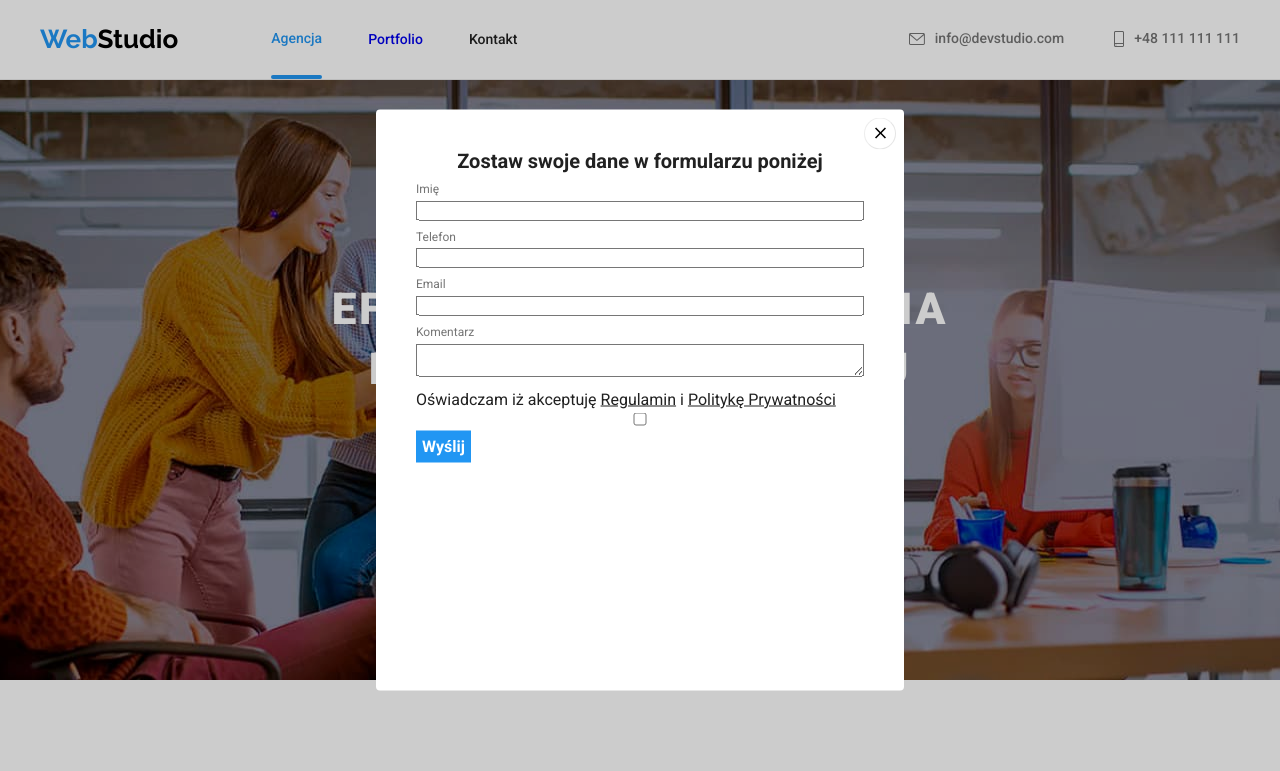
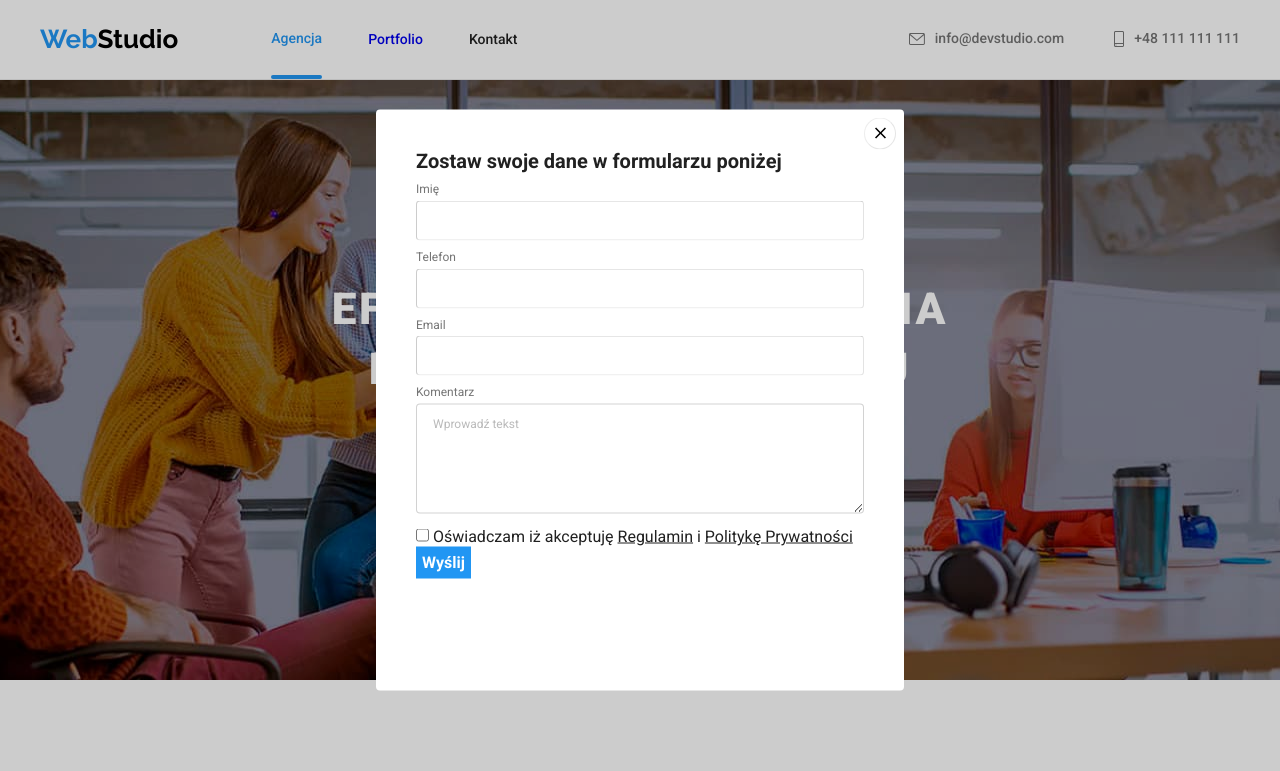
Before and after one commit to ASekretarski/goit-markup-hw-06, a plain HTML site: page index.html in a window 1280 px wide. Both pictures are taken after a click on the button "Zamów usługę". Shown: the top 771 px of the page. Drawn offline with nearby package versions, Linux system fonts and the light colour scheme.

Commit message:
request-form inputs styled

```diff
--- a/css/styles.css
+++ b/css/styles.css
@@ -1,6 +1,8 @@
 :root {
     --primary-text-color: #212121;
+    --primary-text-color-op20:rgba(33, 33, 33, 0.2);
     --secondary-text-color: #757575;
+    --secondary-text-color-op50: rgba(117, 117, 117, 0.5);
     --tertiary-text-color: #ffffff;
     --primary-brand-color: #2196F3;
     --secondary-brand-color: #F5F4FA;
@@ -665,17 +667,36 @@ box-shadow: 0px 4px 4px rgba(0, 0, 0, 0.15);
     padding: 40px;
 }
 
-.request-input {
+.request-form__data-input,
+.request-form__comment-input {
     width: 100%;
     margin-top: 4px;
+    font-size: 12px;
+    line-height: 1.17;
+    border-radius: 4px;
+    border-color: var(--primary-text-color-op20);
+    border-width: 1px;
 }
 
-.request-form .heading {
+.request-form__comment-input {
+    padding: 12px 16px 12px 16px;
+
+}
+
+.request-form__data-input {
+    padding: 12px 16px 12px 42px;
+
+}
+
+.request-form__comment-input::placeholder {
+    color: var(--secondary-text-color-op50);
+}
+.request-form__heading {
     font-size: 20px;
     font-weight: 700;
 }
 
-.request-form-label {
+.request-form__label {
     color: var(--secondary-text-color);
     font-size: 12px;
 }
--- a/index.html
+++ b/index.html
@@ -420,12 +420,58 @@
 
         <form class="request-form" name="userRequestForm" autocomplete="on">
           <div class="flex" role="group" aria-labelledby="user-request-form">
-            <p id="user-request-form" class="heading">Zostaw swoje dane w formularzu poniżej</p>
-            <label class="request-form-label">Imię<input class="request-input" type="text" name="userName" /></label>
-            <label class="request-form-label">Telefon<input class="request-input" type="tel" name="userPhoneNumber" /></label>
-            <label class="request-form-label">Email<input class="request-input" type="email" name="userEmail" /></label>
-            <label class="request-form-label">Komentarz<textarea class="request-input" name="userRequest" /></textarea></label>
-            <label class="terms-acceptance-label">Oświadczam iż akceptuję <a href="">Regulamin</a> i <a href="">Politykę Prywatności</a><input class="request-input" type="checkbox" name="termsAccepted" value="true"/></label>
+            <p id="user-request-form" class="request-form__heading">
+              Zostaw swoje dane w formularzu poniżej
+            </p>
+            <label class="request-form__label">
+              Imię
+              <input
+                class="request-form__data-input"
+                type="text"
+                name="userName"
+                required
+              />
+            </label>
+            <label class="request-form__label">
+              Telefon
+              <input
+                class="request-form__data-input"
+                type="tel"
+                name="userPhoneNumber"
+                required
+              />
+            </label>
+            <label class="request-form__label">
+              Email
+              <input
+                class="request-form__data-input"
+                type="email"
+                name="userEmail"
+                required
+              />
+            </label>
+            <label class="request-form__label">
+              Komentarz
+              <textarea
+                class="request-form__comment-input"
+                name="userRequest"
+                rows="6"
+                placeholder="Wprowadź tekst"
+                required
+                minlength="5"
+              ></textarea>
+            </label>
+            <label class="request-form__terms-label">
+              <input
+                class="request-form__terms-acceptance-input"
+                type="checkbox"
+                name="termsAccepted"
+                value="true"
+                required
+              />
+              Oświadczam iż akceptuję <a href="">Regulamin</a> i
+              <a href="">Politykę Prywatności</a></label
+            >
           </div>
           <button class="button" type="submit">Wyślij</button>
         </form>
```
